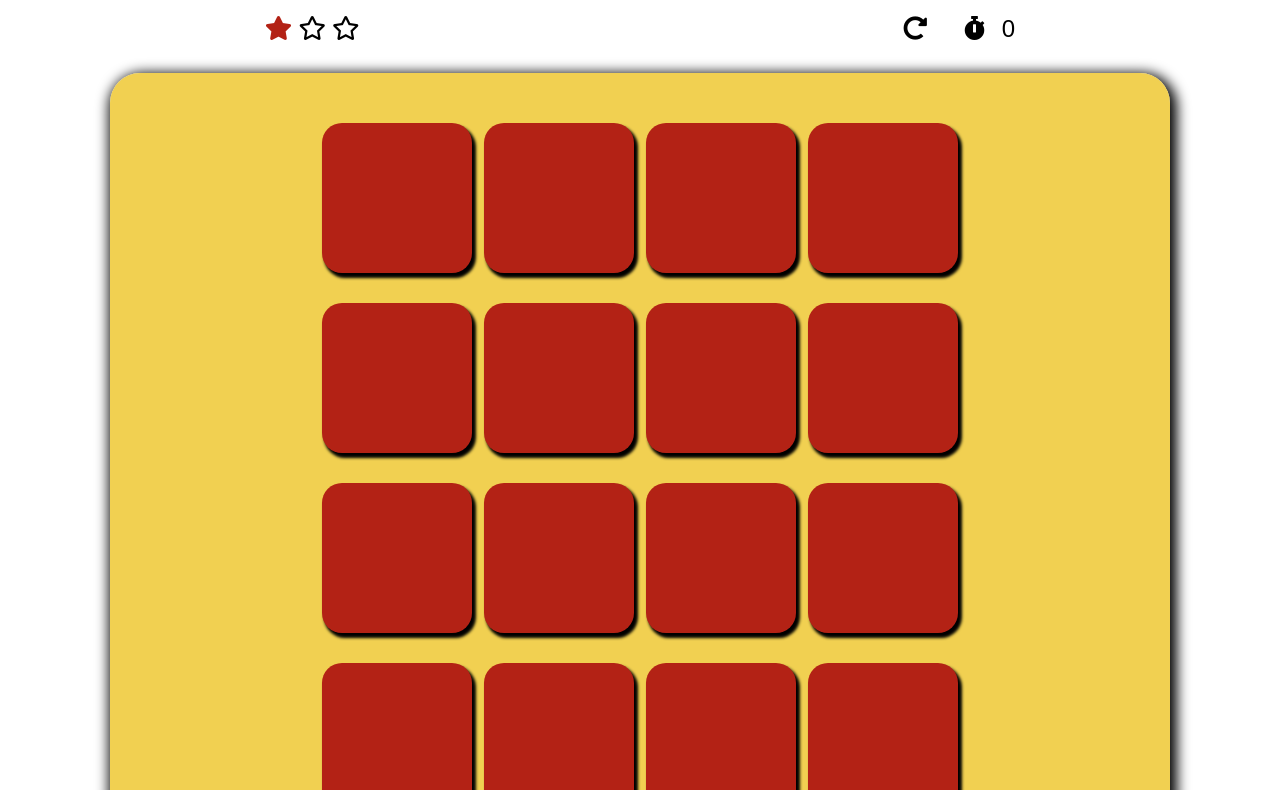
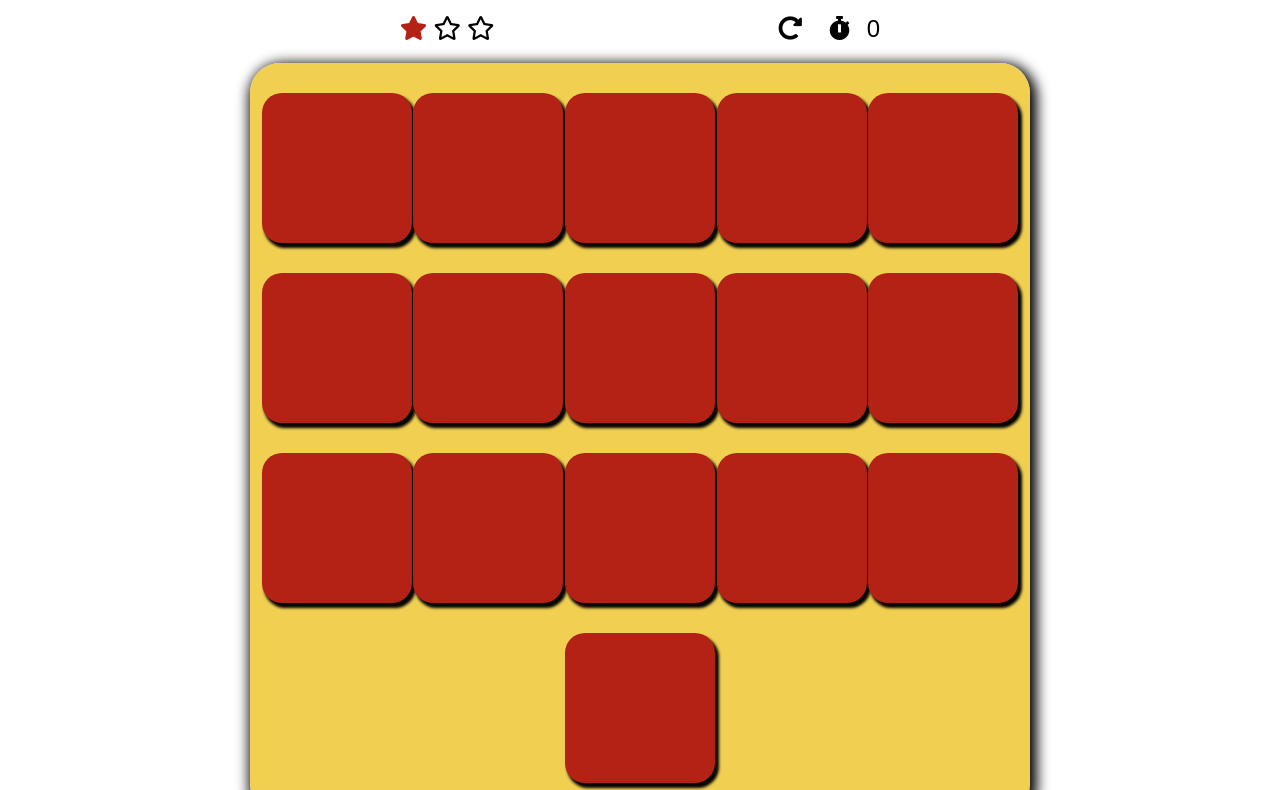
Before and after one commit to GabryelleSS/Udacity-Front-end, a plain HTML site: page class02/jogo-da-memoria/index.html in a window 1280 px wide. Shown: the part 103-893 px from the top of the page. Drawn offline with Linux system fonts and the light colour scheme.

Commit message:
Melhorando a responsividade

```diff
--- a/class02/jogo-da-memoria/css/memory-game.css
+++ b/class02/jogo-da-memoria/css/memory-game.css
@@ -2,10 +2,6 @@
     font-family: 'Raleway', sans-serif;
     margin: 0;
     padding: 0;
-}
-
-body {
-    /* background-image: url(../img/88652.jpg) */
 }
 
 h1 {
@@ -31,12 +27,18 @@ main {
     text-align: center;
 }
 
-.config-game i {
-    padding-left: 30px;
+.refrash {
+    cursor: pointer;
 }
 
-.refrash {
-    cursor: pointer;
+.refrash:hover {
+    color: #efc935db;
+    transition: 1s ease all;
+    transform: rotate(360deg);
+}
+
+.clock {
+    padding-left: 20px;
 }
 
 span.timer {
@@ -91,81 +93,57 @@ i.card-icon {
 
 footer {
     text-align: center;
-    margin-bottom: 20px;
+    padding-top: 50px;
 }
 
 @media(min-width: 982px) {
     .container-game {
-        padding: 20px 40px;
+        padding: 0 10px;
     }
 }
 
-@media(min-width: 1020px) {
-
-    main {
-        margin: 0px 95px;
-    }
-
-    .block-letters {
-        /* padding: 15px 10px; */
-    }
-
-    /* .letters {
-        width: 130px;
-        height: 130px;
-        margin: -5px -5px;
-    } */
-
+@media(min-width: 1000px) {
     .container-game {
-        /* margin: 30px 80px;
-        padding: 10px 0; */
+        margin: 0 80px;
     }
 }
 
-@media(min-width: 1060px) {
+@media (min-width: 1130px){
+    .container-game {
+        margin: 0px 100px;
+    }
+}
 
+@media(min-width: 1170px) {
     .container-game {
-        padding: 20px 100px;
+        margin: 0 150px;
+    }
+
+    .score-game {
+        margin: 20px 300px;
     }
 
 }
 
-@media(min-width: 1120px) {
-
+@media(min-width: 1290px) {
     .container-game {
-        padding: 20px 115px;
+        margin: 0 200px;
     }
 
 }
 
-@media(min-width: 1200px) {
+@media(min-width: 1370px) {
 
     .container-game {
-        padding: 20px 125px;
+        margin: 0 230px;
     }
 
 }
 
-@media(min-width: 1219px) {
+@media(min-width: 1430px) {
 
     .container-game {
-        padding: 20px 150px;
+        margin: 0 264px;
     }
 
 }
-
-@media(min-width: 1270px) {
-
-    .container-game {
-        padding: 20px 200px;
-    }
-
-}
-
-@media(min-width: 1300px) {
-
-    .container-game {
-        padding: 20px 250px;
-    }
-
-}
--- a/class02/jogo-da-memoria/index.html
+++ b/class02/jogo-da-memoria/index.html
@@ -25,7 +25,7 @@
                 <div class="config-game">
                     <i class="fas fa-redo-alt refrash"></i>
 
-                    <i class="fas fa-stopwatch"></i>
+                    <i class="fas fa-stopwatch clock"></i>
                     <span class="timer">0</span>
                 </div>
             </div>
```
